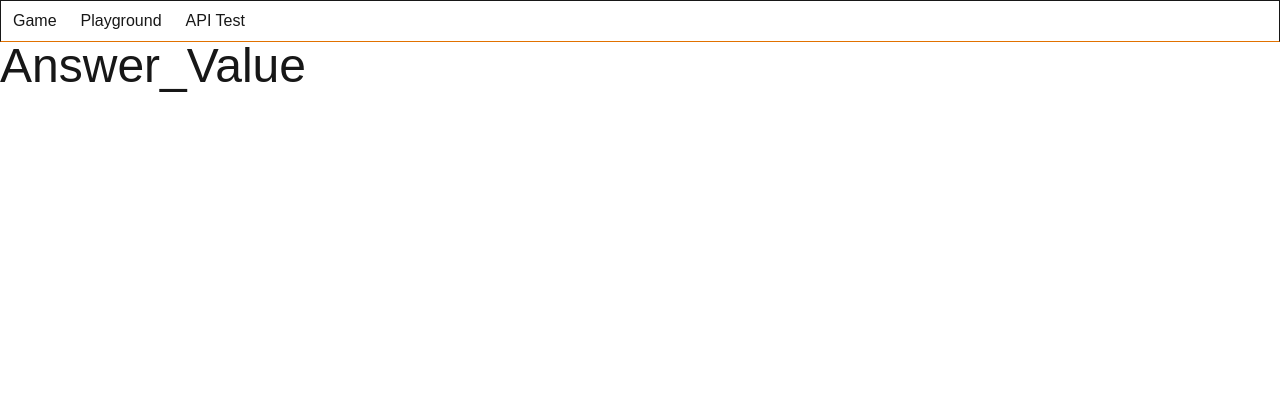
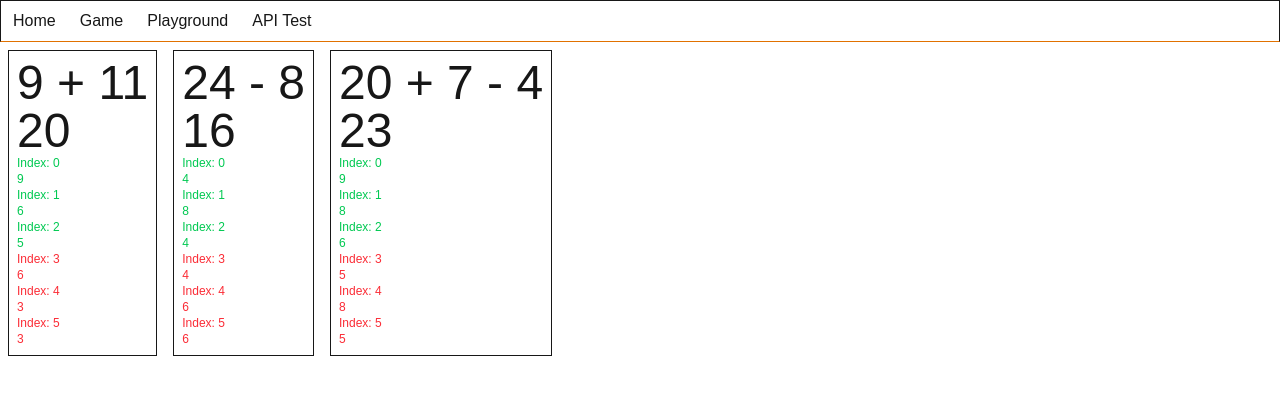
Before and after one commit to KrysOlechowski/next-16, a Next.js app: page /game in a window 1280 px wide. Shown: the top 394 px of the page. Built offline with nearby package versions, Linux system fonts and the light colour scheme.

Commit message:
add eq and tiles

```diff
--- a/src/app/game/page.tsx
+++ b/src/app/game/page.tsx
@@ -1,11 +1,16 @@
 import { Equasion } from "@/components/Equasion";
+import {
+  EQUASION_PATTERN_1,
+  EQUASION_PATTERN_2,
+  EQUASION_PATTERN_3,
+} from "@/const/GAME_CONST";
 
 export default function Home() {
-  console.log("Server component");
-
   return (
-    <div className="text-5xl">
-      <Equasion />
+    <div className="flex text-5xl">
+      <Equasion EQpattern={EQUASION_PATTERN_1} />
+      <Equasion EQpattern={EQUASION_PATTERN_2} />
+      <Equasion EQpattern={EQUASION_PATTERN_3} />
     </div>
   );
 }
--- a/src/components/Equasion.tsx
+++ b/src/components/Equasion.tsx
@@ -1,10 +1,45 @@
 "use client";
 
+import { EQUASION_PATTERN_TYPE } from "@/types/game_types";
+import { generateEquasionAndTiles } from "@/utils/game";
 import { randomIntFromInterval } from "@/utils/numbers";
+import { useEffect, useState } from "react";
 
-export const Equasion = () => {
-  const Answer_Value = randomIntFromInterval(15, 25);
-  console.log("Client component");
-  console.log("Answer_Value");
-  return <div>{"Answer_Value"}</div>;
+type EquasionProps = {
+  EQpattern: EQUASION_PATTERN_TYPE;
 };
+
+export const Equasion = ({ EQpattern }: EquasionProps) => {
+  const [eqData, setEqData] = useState<null | ReturnType<
+    typeof generateEquasionAndTiles
+  >>(null);
+
+  useEffect(() => {
+    setEqData(generateEquasionAndTiles(EQpattern));
+  }, [EQpattern]);
+
+  if (!eqData) return <div>Loading...</div>;
+
+  return (
+    <div className="m-2 p-2 border-1">
+      <div>{eqData.equasion_string}</div>
+      <div>{eqData.correct_number}</div>
+
+      <div>
+        {eqData.tiles.map((tile) => {
+          return (
+            <div
+              key={tile.index}
+              className={`alert-error text-xs  ${
+                tile.is_correct ? "text-green-500" : "text-red-500"
+              }`}
+            >
+              <div>Index: {tile.index}</div>
+              <div>{tile.value}</div>
+            </div>
+          );
+        })}
+      </div>
+    </div>
+  );
+};
--- a/src/components/Header.tsx
+++ b/src/components/Header.tsx
@@ -2,6 +2,9 @@ export const Header = () => {
   return (
     <nav className="border-1 border-b-amber-600">
       <ul className="flex">
+        <li className="my-2 mx-3">
+          <a href="/">Home</a>
+        </li>
         <li className="my-2 mx-3">
           <a href="/game">Game</a>
         </li>
--- /dev/null
+++ b/src/const/GAME_CONST.ts
@@ -0,0 +1,47 @@
+export const EQUASION_PATTERN_NAME = {
+  PATTERN_1: "PATTERN_1",
+  PATTERN_2: "PATTERN_2",
+  PATTERN_3: "PATTERN_3",
+} as const;
+
+// 3 tiles => [7,9]. 7 + 3 + 3 = 13
+
+export const EQUASION_PATTERN_1 = {
+  // a + bb
+  // 7 + 11 = 18
+  // 9 + 19 = 27
+  name: EQUASION_PATTERN_NAME.PATTERN_1,
+  pattern: [
+    [7, 9],
+    [11, 18],
+  ],
+  number_of_correct_tiles: 3,
+  number_of_tiles: 6,
+};
+
+export const EQUASION_PATTERN_2 = {
+  // aa - b
+  // 22 - 8 = 16
+  // 29 - 6 = 23
+  name: EQUASION_PATTERN_NAME.PATTERN_2,
+  pattern: [
+    [22, 29],
+    [6, 8],
+  ],
+  number_of_correct_tiles: 3,
+  number_of_tiles: 6,
+};
+
+export const EQUASION_PATTERN_3 = {
+  // aa + b - c
+  // 15 + 6 - 5 = 16
+  // 21 + 9 - 3 = 17
+  name: EQUASION_PATTERN_NAME.PATTERN_3,
+  pattern: [
+    [15, 21],
+    [6, 9],
+    [3, 5],
+  ],
+  number_of_correct_tiles: 3,
+  number_of_tiles: 6,
+};
--- /dev/null
+++ b/src/types/game_types.ts
@@ -0,0 +1,21 @@
+import {
+  EQUASION_PATTERN_1,
+  EQUASION_PATTERN_2,
+  EQUASION_PATTERN_3,
+  EQUASION_PATTERN_NAME,
+} from "@/const/GAME_CONST";
+
+export type EQUASION_PATTERN_NAME_TYPE = keyof typeof EQUASION_PATTERN_NAME;
+
+export type EQUASION_TRANSFORMED_TYPE = {
+  name: EQUASION_PATTERN_NAME_TYPE;
+  equasion_string: string;
+  correct_number: number;
+  tiles: { index: number; value: number; is_correct: boolean }[];
+  options: [];
+};
+
+export type EQUASION_PATTERN_TYPE =
+  | typeof EQUASION_PATTERN_1
+  | typeof EQUASION_PATTERN_2
+  | typeof EQUASION_PATTERN_3;
--- /dev/null
+++ b/src/utils/game.ts
@@ -0,0 +1,175 @@
+import { EQUASION_PATTERN_NAME } from "@/const/GAME_CONST";
+import {
+  EQUASION_PATTERN_NAME_TYPE,
+  EQUASION_PATTERN_TYPE,
+  EQUASION_TRANSFORMED_TYPE,
+} from "@/types/game_types";
+import { randomIntFromInterval } from "./numbers";
+
+export const generateEquasionAndTiles = (
+  eq_pattern: EQUASION_PATTERN_TYPE
+): EQUASION_TRANSFORMED_TYPE => {
+  const transformedPattern = generateEquasionFromPattern(eq_pattern);
+  const tiles = generateTiles(
+    transformedPattern.correct_number,
+    eq_pattern.number_of_correct_tiles,
+    eq_pattern.number_of_tiles
+  );
+
+  return {
+    name: eq_pattern.name,
+    equasion_string: transformedPattern.equasion_string,
+    correct_number: transformedPattern.correct_number,
+    tiles: tiles,
+    options: [],
+  };
+};
+
+type TransformedPattern = {
+  equasion_string: string;
+  correct_number: number;
+};
+
+const generateTiles = (
+  correctAnswer: number,
+  numberOfCorrectTiles: number,
+  numberOfTiles: number
+) => {
+  if (numberOfCorrectTiles === 3) {
+    const correctNumbers = splitMax9(correctAnswer, numberOfCorrectTiles, 4);
+
+    return [
+      { index: 0, value: correctNumbers[0], is_correct: true },
+      { index: 1, value: correctNumbers[1], is_correct: true },
+      { index: 2, value: correctNumbers[2], is_correct: true },
+      { index: 3, value: randomIntFromInterval(3, 9), is_correct: false },
+      { index: 4, value: randomIntFromInterval(3, 8), is_correct: false },
+      { index: 5, value: randomIntFromInterval(3, 7), is_correct: false },
+    ];
+  } else {
+    const correctNumbers = splitMax9(correctAnswer, numberOfCorrectTiles, 4);
+    return [
+      { index: 0, value: correctNumbers[0], is_correct: true },
+      { index: 1, value: correctNumbers[1], is_correct: true },
+      { index: 2, value: correctNumbers[2], is_correct: true },
+      { index: 3, value: correctNumbers[3], is_correct: true },
+      { index: 4, value: randomIntFromInterval(3, 7), is_correct: false },
+      { index: 5, value: randomIntFromInterval(3, 7), is_correct: false },
+      { index: 6, value: randomIntFromInterval(3, 9), is_correct: false },
+      { index: 7, value: randomIntFromInterval(3, 9), is_correct: false },
+    ];
+  }
+};
+
+function splitMax9(num: number, parts: number, min = 0) {
+  if (
+    !Number.isInteger(num) ||
+    !Number.isInteger(parts) ||
+    !Number.isInteger(min)
+  ) {
+    throw new TypeError("num, parts i min muszą być liczbami całkowitymi.");
+  }
+  if (num < 0 || parts <= 0 || min < 0) {
+    throw new RangeError("num >= 0, parts > 0, min >= 0 wymagane.");
+  }
+
+  const MAX = 9;
+  const maxTotal = parts * MAX;
+  // Jeśli suma większa niż możliwa (części ≤ 9) -- nie da się rozdzielić
+  if (num > maxTotal) {
+    throw new RangeError(
+      `Nie da się rozdzielić ${num} na ${parts} części bez przekroczenia ${MAX}.`
+    );
+  }
+
+  // Jeśli niemożliwe spełnić zadeklarowane min dla wszystkich części,
+  // obniżamy min do najbardziej równomiernej możliwej wartości (floor)
+  const minTotal = parts * min;
+  let effectiveMin = min;
+  if (num < minTotal) {
+    // rozdzielimy sumę jak najbardziej równomiernie — każdy dostanie floor(num/parts) lub +1
+    effectiveMin = Math.floor(num / parts);
+    // safety: effectiveMin nie może przekroczyć MAX (ale skoro num <= maxTotal, to nie przekroczy)
+    if (effectiveMin > MAX) effectiveMin = MAX;
+  }
+
+  const result = [];
+  let remaining = num;
+
+  for (let i = 0; i < parts; i++) {
+    const partsLeft = parts - i - 1;
+
+    // Maksymalnie możemy przydzielić tyle, by pozostałe partsLeft mogły otrzymać conajmniej effectiveMin
+    const maxPossible = Math.min(MAX, remaining - partsLeft * effectiveMin);
+    // Najmniej musimy zostawić teraz, by potem dało się rozdzielić resztę (przy założonym effectiveMin)
+    const minPossible = Math.max(0, effectiveMin);
+
+    // Jeżeli z powodu jakiegoś dziwnego zaokrąglenia minPossible > maxPossible, ustawiamy val = maxPossible
+    const lower = Math.min(minPossible, maxPossible);
+    const upper = Math.max(minPossible, maxPossible);
+
+    // Dla losowości wybieramy wartość w zakresie [lower, upper], a w skrajnych przypadkach po prostu lower
+    const val =
+      lower === upper
+        ? lower
+        : Math.floor(Math.random() * (upper - lower + 1)) + lower;
+
+    result.push(val);
+    remaining -= val;
+  }
+
+  // Na wszelki wypadek - poprawka: jeśli z powodu wyliczeń pozostało coś i jest to >0/<=MAX
+  // równomiernie rozkładamy pozostałość (powinno być 0)
+  if (remaining !== 0) {
+    // spróbuj dopasować ostatnie elementy, nie tworząc wartości <0 ani >MAX
+    for (let i = 0; i < result.length && remaining !== 0; i++) {
+      const space =
+        remaining > 0
+          ? Math.min(MAX - result[i], remaining) // możemy zwiększyć element
+          : Math.max(-result[i], remaining); // możemy zmniejszyć element (negative remaining)
+      result[i] += space;
+      remaining -= space;
+    }
+  }
+
+  // finalny sanity-check: wszystkie elementy >=0 i <= MAX oraz suma == num
+  const sum = result.reduce((a, b) => a + b, 0);
+  if (sum !== num || result.some((x) => x < 0 || x > MAX)) {
+    throw new Error(
+      "Nie udało się wygenerować poprawnego rozkładu (wewnętrzny błąd)."
+    );
+  }
+
+  return result;
+}
+
+const generateEquasionFromPattern = (
+  eq_pattern: EQUASION_PATTERN_TYPE
+): TransformedPattern => {
+  const { pattern, name } = eq_pattern;
+  if (eq_pattern.name === EQUASION_PATTERN_NAME.PATTERN_2) {
+    const random_a = randomIntFromInterval(pattern[0][0], pattern[0][1]);
+    const random_b = randomIntFromInterval(pattern[1][0], pattern[1][1]);
+
+    return {
+      equasion_string: `${random_a} - ${random_b}`,
+      correct_number: random_a - random_b,
+    };
+  } else if (eq_pattern.name === EQUASION_PATTERN_NAME.PATTERN_3) {
+    const random_a = randomIntFromInterval(pattern[0][0], pattern[0][1]);
+    const random_b = randomIntFromInterval(pattern[1][0], pattern[1][1]);
+    const random_c = randomIntFromInterval(pattern[2][0], pattern[2][1]);
+
+    return {
+      equasion_string: `${random_a} + ${random_b} - ${random_c}`,
+      correct_number: random_a + random_b - random_c,
+    };
+  } else {
+    const random_a = randomIntFromInterval(pattern[0][0], pattern[0][1]);
+    const random_b = randomIntFromInterval(pattern[1][0], pattern[1][1]);
+    return {
+      equasion_string: `${random_a} + ${random_b}`,
+      correct_number: random_a + random_b,
+    };
+  }
+};
```
